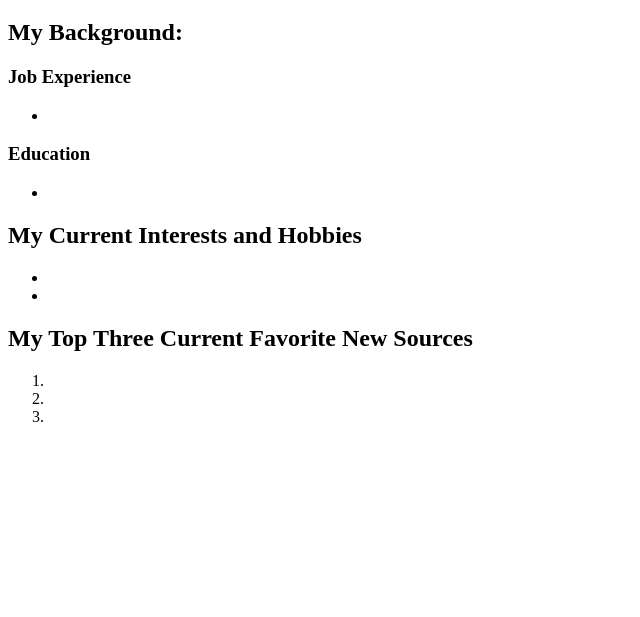
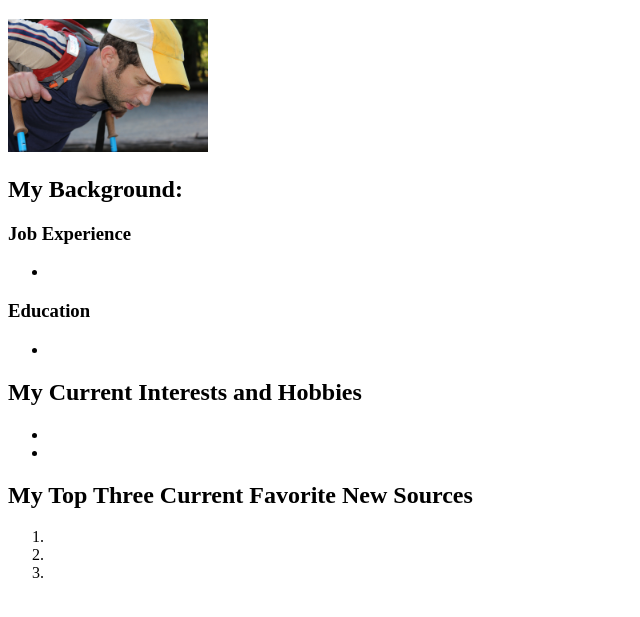
Before and after one commit to maxjmuller/about-max-muller, a plain HTML site: page index.html in a window 1280 px wide. Shown: the part 61-678 px from the top of the page, without its empty margins (0-640 px from the left). Drawn offline with Linux system fonts and the light colour scheme.

Commit message:
Add image of Max Muller to index.html

```diff
--- a/index.html
+++ b/index.html
@@ -7,7 +7,7 @@
   <body>
 
     <h1>About Max Muller</h1>
-
+    <p><img src="img/max.jpg" width="200" height="133" alt="Max looking at worms"</p>
     <h2>My Background:</h2>
 
     <h3>Job Experience</h3>
```
Also changed, not shown: img/max.jpg (added).
